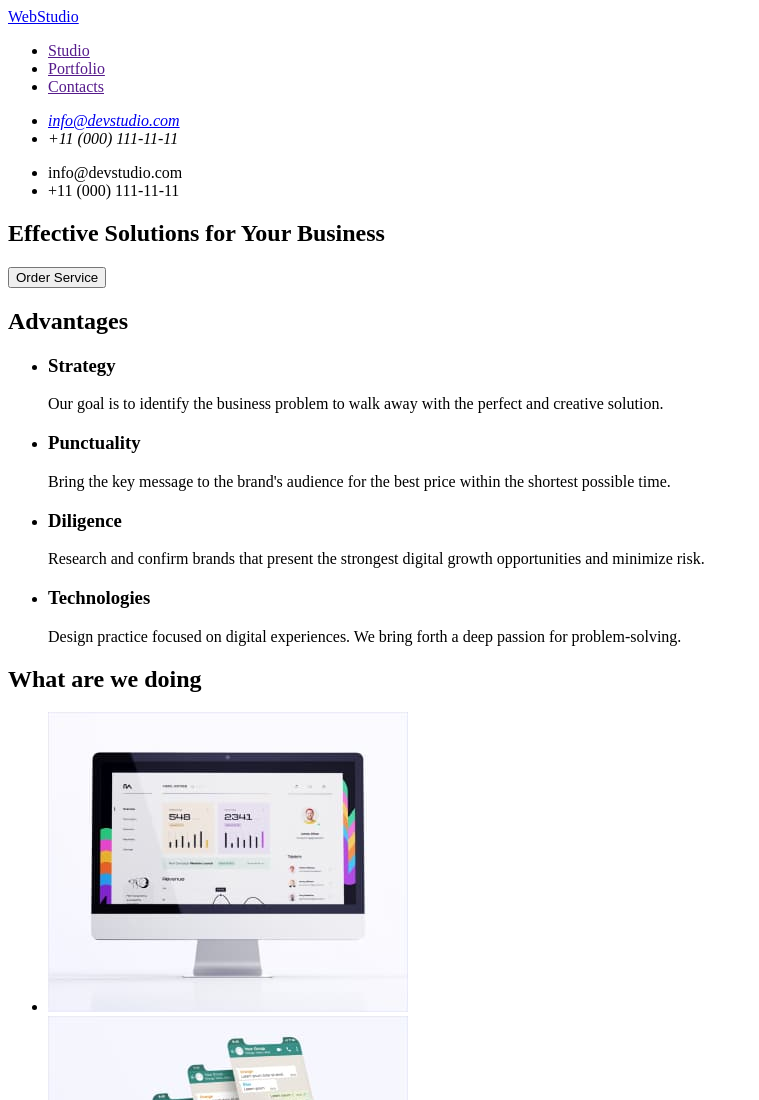
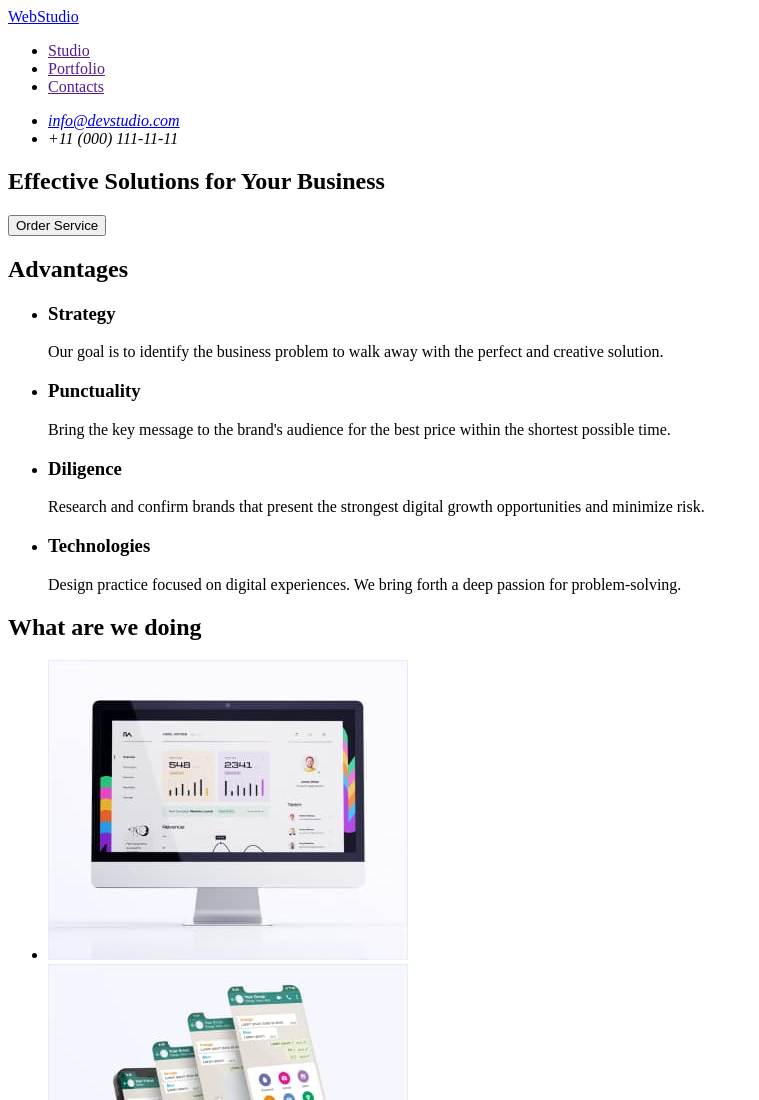
Before and after one commit to VlasiukArtem/goit-markup-hw-01, a plain HTML site: page index.html in a window 1280 px wide. Shown: the top 1100 px of the page, without its empty margins (0-759 px from the left). Drawn offline with Linux system fonts and the light colour scheme.

Commit message:
editing html again

```diff
--- a/index.html
+++ b/index.html
@@ -7,24 +7,21 @@
   </head>
   <body>
     <header>
-      <a href="./index.html">WebStudio</a>
       <nav>
+        <a href="./index.html">WebStudio</a>
         <ul>
           <li><a href="">Studio</a></li>
           <li><a href="">Portfolio</a></li>
           <li><a href="">Contacts</a></li>
         </ul>
+
+        <address>
+          <ul>
+            <li><a href="mailto:info@devstudio.com">info@devstudio.com</a></li>
+            <li><a href="tel:+110001111111"></a>+11 (000) 111-11-11</li>
+          </ul>
+        </address>
       </nav>
-      <address>
-        <ul>
-          <li><a href="mailto:info@devstudio.com">info@devstudio.com</a></li>
-          <li><a href="tel:+110001111111"></a>+11 (000) 111-11-11</li>
-        </ul>
-      </address>
-      <ul>
-        <li><a href=""></a>info@devstudio.com</li>
-        <li><a href=""></a>+11 (000) 111-11-11</li>
-      </ul>
     </header>
     <main>
       <section>
```
